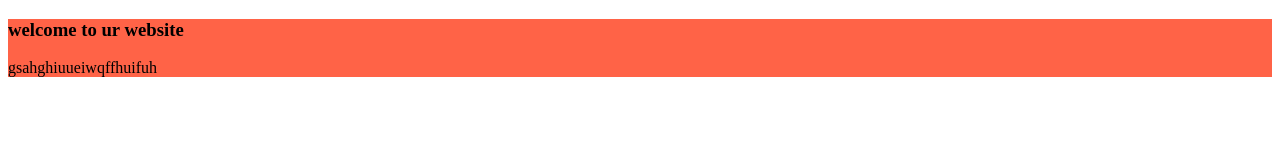
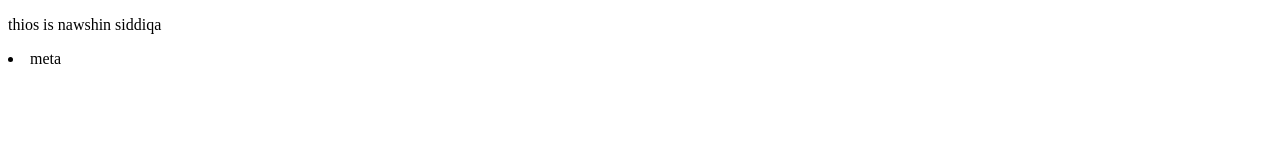
Before and after one commit to nawshinsprogrammer/My-first-git, a plain HTML site: page index.html in a window 1280 px wide. Drawn offline with Linux system fonts and the light colour scheme.

Commit message:
added the p

```diff
--- a/index.html
+++ b/index.html
@@ -7,10 +7,8 @@
     <link rel="stylesheet" href="style/blog.css">
 </head>
 <body>
-    <div>
-        <h3>welcome to ur website</h3>
-        <p>gsahghiuueiwqffhuifuh</p>
-    </div>
+    <p>thios is nawshin siddiqa</p>
+    <li>meta</li>
 
 </body>
 </html>
```
